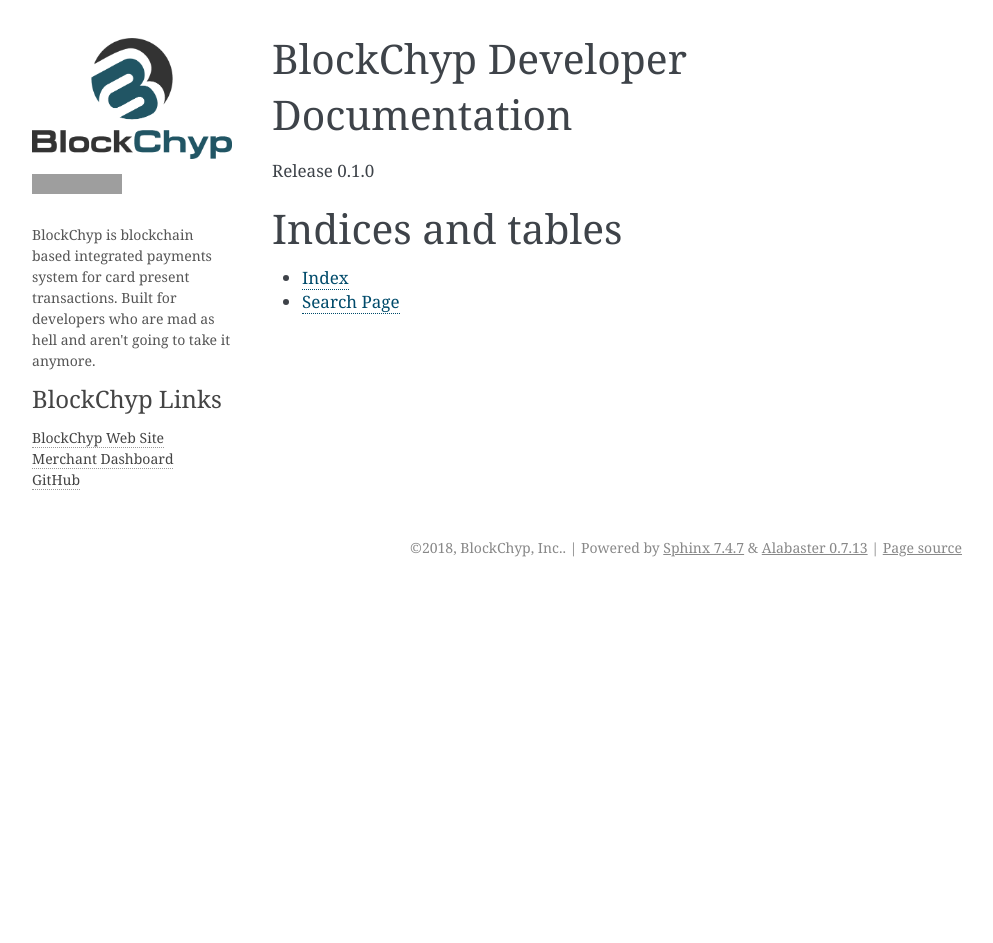
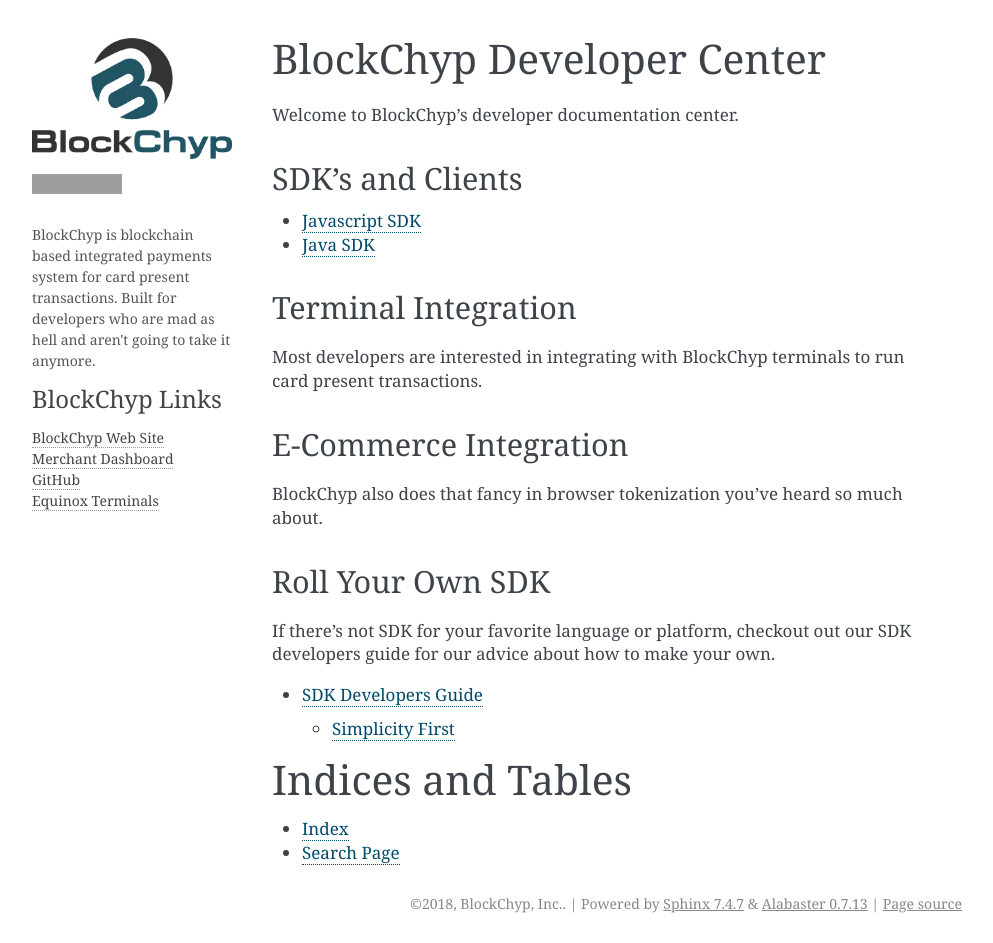
Before and after one commit to blockchyp/developer-docs, a Sphinx documentation site: the page built from docs/index.rst, in a window 1280 px wide, cut to the strip 0-943 px from the top of the page. Shown: the whole strip, without its empty margins (148-1141 px from the left). Built offline with Sphinx 7.4.7, drawn with Linux system fonts in a browser that asks for light colours; before the commit the page ends 900 px from its top, so only the background shows below that; grey boxes are pictures that could not be loaded.

Commit message:
Stubbed in SDK developers guide.

```diff
--- a/docs/_templates/sidebarlogo.html
+++ b/docs/_templates/sidebarlogo.html
@@ -19,4 +19,5 @@
   <li><a href="https://www.blockchyp.com">BlockChyp Web Site</a></li>
   <li><a href="https://dashboard.dev.blockchyp.com">Merchant Dashboard</a></li>
   <li><a href="https://github.com/blockchyp">GitHub</a></li>
+  <li><a href="https://www.equinoxpayments.com/products/luxe-family">Equinox Terminals</a></li>
 </ul>
--- a/docs/conf.py
+++ b/docs/conf.py
@@ -19,7 +19,7 @@
 
 # -- Project information -----------------------------------------------------
 
-project = u'BlockChyp Developer Documentation'
+project = u'BlockChyp Developer Center'
 copyright = u'2018, BlockChyp, Inc.'
 author = u'Jeffrey Payne, Josiah Niedrauer'
 
@@ -47,11 +47,15 @@
 # Add any paths that contain templates here, relative to this directory.
 templates_path = ['_templates']
 
+source_parsers = {
+   '.md': 'recommonmark.parser.CommonMarkParser',
+}
+
 # The suffix(es) of source filenames.
 # You can specify multiple suffix as a list of string:
 #
 # source_suffix = ['.rst', '.md']
-source_suffix = '.rst'
+source_suffix = ['.rst', '.md']
 
 # The master toctree document.
 master_doc = 'index'
--- a/docs/index.rst
+++ b/docs/index.rst
@@ -3,10 +3,39 @@
    You can adapt this file completely to your liking, but it should at least
    contain the root `toctree` directive.
 
-BlockChyp Developer Documentation
+BlockChyp Developer Center
 =============================================================
 
-Release 0.1.0
+Welcome to BlockChyp's developer documentation center.
+
+SDK's and Clients
+-----------------
+
+- `Javascript SDK <https://github.com/blockchyp/blockchyp-js>`_
+- `Java SDK <https://github.com/blockchyp/blockchyp-java>`_
+
+Terminal Integration
+--------------------
+
+Most developers are interested in integrating with BlockChyp terminals to run card present transactions.
+
+E-Commerce Integration
+----------------------
+
+BlockChyp also does that fancy in browser tokenization you've heard so much about.
+
+Roll Your Own SDK
+--------------------
+
+If there's not SDK for your favorite language or platform, checkout out our SDK developers guide for our advice
+about how to make your own.
+
+.. toctree::
+   :maxdepth: 2
+
+   sdk-guide/index
+
+
 
 
 
@@ -16,7 +45,7 @@
 
 
 
-Indices and tables
+Indices and Tables
 ==================
 
 * :ref:`genindex`
```
Also changed, not shown: docs/sdk-guide/index.rst (added, +20 -0 lines).
